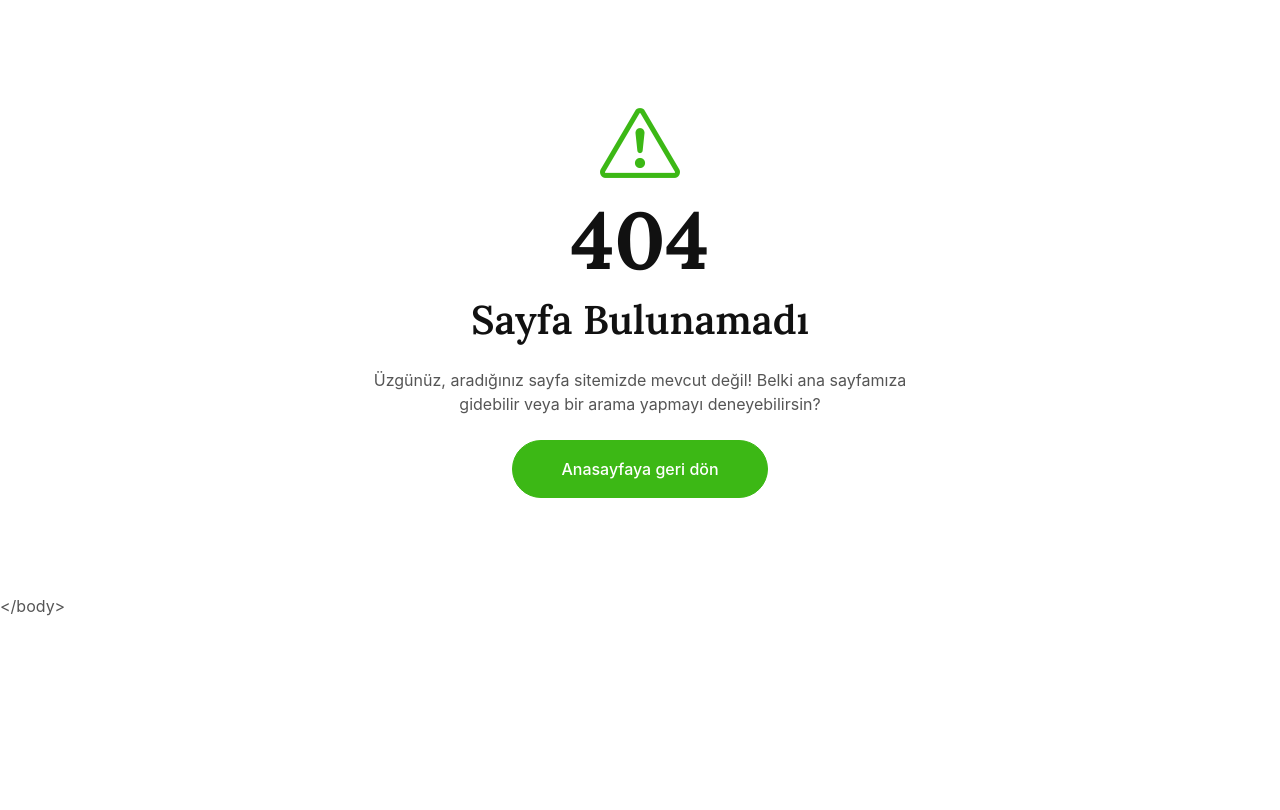
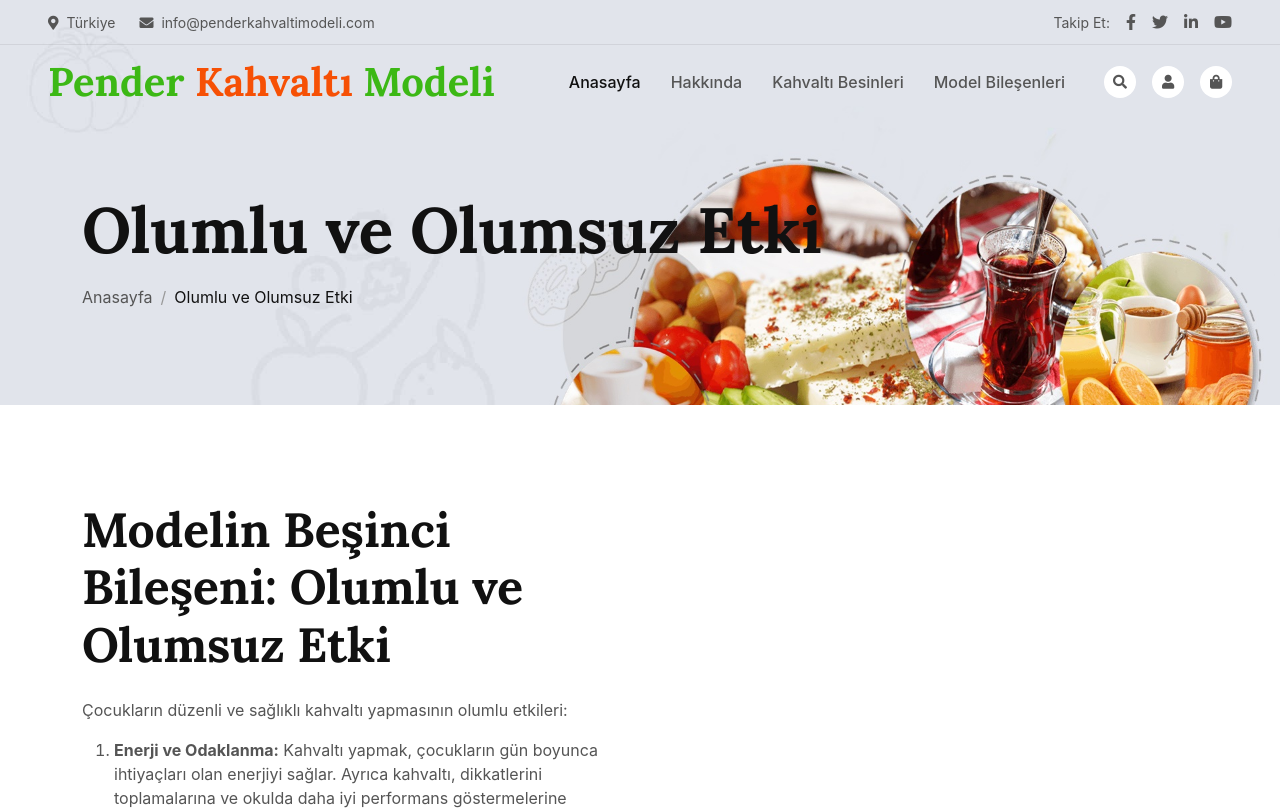
Before and after one commit to kburaky/pender, a React (Create React App) app: page /olumlu-ve-olumsuz-etki in a window 1280 px wide. Before the commit this address had no page. Shown: the top 810 px of the page. Built offline with nearby package versions, Linux system fonts and the light colour scheme.

Commit message:
modified:   src/App.js 	modified:   src/components/Feature.jsx 	modified:   src/pages/ModelBilesenAlti.jsx 	modified:   src/pages/ModelBilesenBes.jsx 	modified:   src/pages/ModelBilesenUc.jsx

```diff
--- a/src/App.js
+++ b/src/App.js
@@ -29,7 +29,7 @@ function App() {
         <Route path="/algilanan-fayda" element={<ModelBilesenIki/>} />
         <Route path="/algilanan-engeller" element={<ModelBilesenUc/>} />
         <Route path="/algilanan-ozyeterlilik" element={<ModelBilesenDort/>} />
-        <Route path="/kahvalti-olumlu-ve-olumsuz-etki" element={<ModelBilesenBes/>} />
+        <Route path="/olumlu-ve-olumsuz-etki" element={<ModelBilesenBes/>} />
         <Route path="/kisiler-arasi-etkiler" element={<ModelBilesenAlti/>} />
         <Route path="/durumsal-etkiler" element={<ModelBilesenYedi/>} />
         <Route path="/aninda-rekabet-eden-talepler-ve-tercihler" element={<ModelBilesenSekiz/>} />
--- a/src/components/Feature.jsx
+++ b/src/components/Feature.jsx
@@ -56,7 +56,7 @@ başarılı olarak yapmasına ilişkin kendi öz yargısı, inancı olarak tanı
                         <img className="img-fluid mb-4" src="img/healthy.png" alt=""/>
                         <h4 className="mb-3">Olumlu ve Olumsuz Etki</h4>
                         <p className="mb-4">Çocuklarda düzenli ve sağlıklı kahvaltı yapmanın olumlu etkileri görülürken, yapmamanın birtakım olumsuz etkileri görülmektedir.</p>
-                        <a className="btn btn-outline-primary border-2 py-2 px-4 rounded-pill" href="/kahvalti-olumlu-ve-olumsuz-etki">Seç</a>
+                        <a className="btn btn-outline-primary border-2 py-2 px-4 rounded-pill" href="/olumlu-ve-olumsuz-etki">Seç</a>
                     </div>
                 </div>
                 <div className="col-lg-4 col-md-6 wow fadeInUp" data-wow-delay="0.5s">
--- a/src/pages/ModelBilesenAlti.jsx
+++ b/src/pages/ModelBilesenAlti.jsx
@@ -29,7 +29,7 @@ function ModelBilesenAlti() {
       <div className="row g-5 align-items-center">
         <div className="col-lg-6 wow fadeIn" data-wow-delay="0.1s">
 
-              <p><b>Çocukların kahvaltı alışkanlığı kazanmasında öğretmenlerin rolü</b></p>
+              <p><b>Çocukların düzenli ve sağlıklı kahvaltı yapmasında  öğretmenlerin,ailenin ve arkadaşlarının rolü</b></p>
               <p>Öğretmenler, çocukların kahvaltı alışkanlığı kazanmasında önemli bir rol oynayabilirler. İşte öğretmenlerin bu konudaki etkileri:</p>
               <ol>
               <li><b>Bilgilendirme ve Farkındalık Oluşturma:</b> Öğretmenler, sağlıklı beslenme konusunda öğrencilere bilgi vererek ve farkındalık oluşturarak kahvaltının önemini vurgulayabilirler. Sınıf içinde veya okul genelinde düzenlenecek etkinlikler ve konuşmalar aracılığıyla öğrencilere sağlıklı kahvaltı alışkanlıklarının faydaları anlatılabilir.</li>
--- a/src/pages/ModelBilesenBes.jsx
+++ b/src/pages/ModelBilesenBes.jsx
@@ -27,7 +27,7 @@ function ModelBilesenBes() {
 
       <div className="row g-5 align-items-center">
                 <div className="col-lg-6 wow fadeIn" data-wow-delay="0.1s">
-                <p>Çocuklar için düzenli kahvaltı yapmanın birçok faydası vardır:</p>
+                <p>Çocukların düzenli ve sağlıklı kahvaltı yapmasının olumlu etkileri:</p>
 <ol>
 <li><b>Enerji ve Odaklanma:</b> Kahvaltı yapmak, çocukların gün boyunca ihtiyaçları olan enerjiyi sağlar. Ayrıca kahvaltı, dikkatlerini toplamalarına ve okulda daha iyi performans göstermelerine yardımcı olabilir.</li>
 <li><b>	Besin Alımı:</b> Kahvaltı, birçok önemli besin grubunu içerebilir. Özellikle protein, lif, vitaminler ve mineraller açısından zengin bir kahvaltı, çocukların sağlıklı bir şekilde büyümelerine ve gelişmelerine yardımcı olabilir.</li>
@@ -47,7 +47,7 @@ function ModelBilesenBes() {
 <br/>
       <div className="row g-5 align-items-center">
                 <div className="col-lg-6 wow fadeIn" data-wow-delay="0.1s">
-                <p>Çocukların düzenli kahvaltı yapmaması bir dizi olumsuz etkiye yol açabilir:</p>
+                <p>Çocukların düzenli ve sağlıklı kahvaltı yapmamasının olumsuz etkileri:</p>
 <ol>
 <li><b>Enerji Düzeylerinde Düşüş:</b> Kahvaltı yapmayan çocuklar, gün boyunca ihtiyaçları olan enerjiyi alamazlar. Bu durum, okulda dikkatlerinin dağılmasına, yorgunluğa ve halsizliğe neden olabilir.</li>
 <li><b>Öğrenme ve Akademik Performansta Azalma:</b> Düzenli kahvaltı yapmamanın, çocukların konsantrasyonunu ve öğrenme yeteneklerini olumsuz etkilediği gösterilmiştir. Bu durum, okul başarısında düşüşe neden olabilir.</li>
--- a/src/pages/ModelBilesenUc.jsx
+++ b/src/pages/ModelBilesenUc.jsx
@@ -27,7 +27,7 @@ function ModelBilesenUc() {
       <div className="row g-5 align-items-center">
                 <div className="col-lg-6 wow fadeIn" data-wow-delay="0.1s">
 
-                <p>Öğrencilerin kahvaltı yapmama sebepleri çeşitli olabilir:</p>
+                <p>Çocukların düzenli ve sağlıklı kahvaltı yapmasında algılanan engeller:</p>
 
               <ol>
               <li><b>	Zaman Yetersizliği:</b> Sabahları okula yetişme telaşı içinde olan öğrenciler, kahvaltı için yeterli zamanı bulamayabilirler.</li>
```
